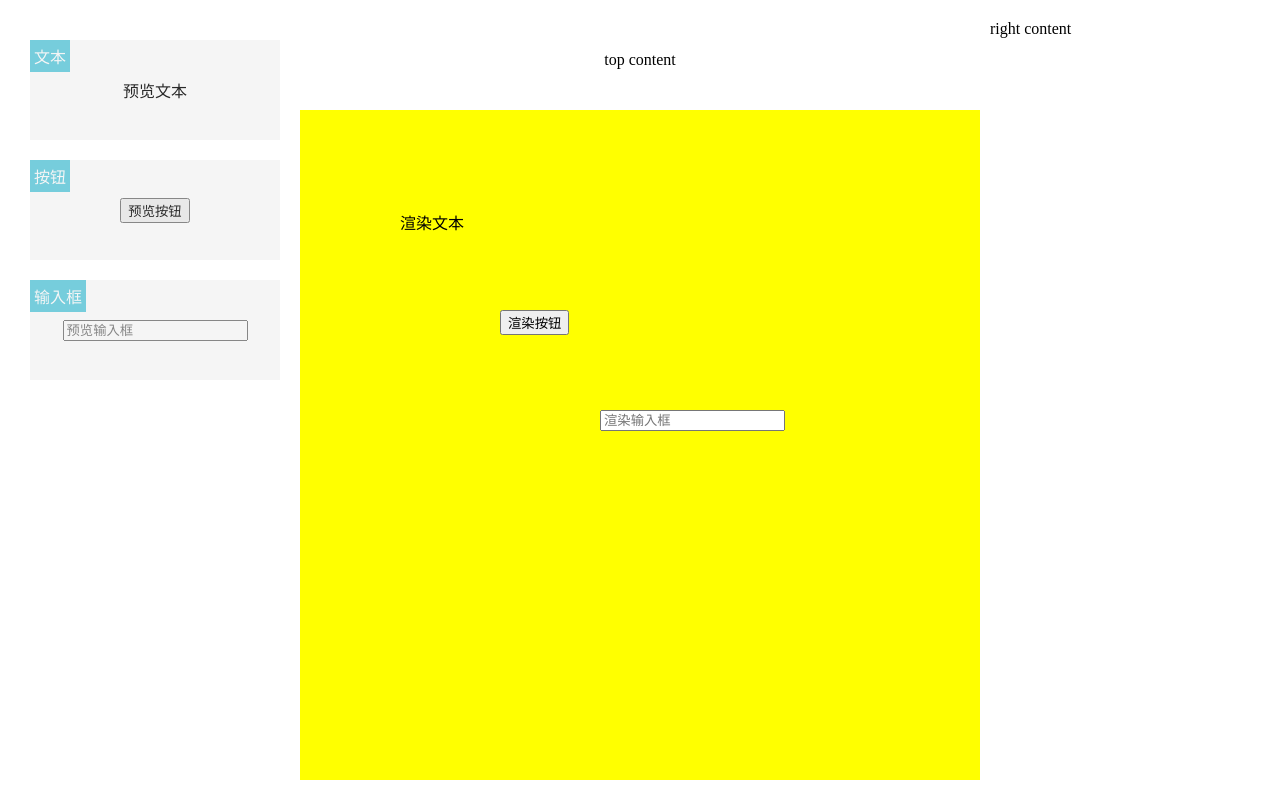
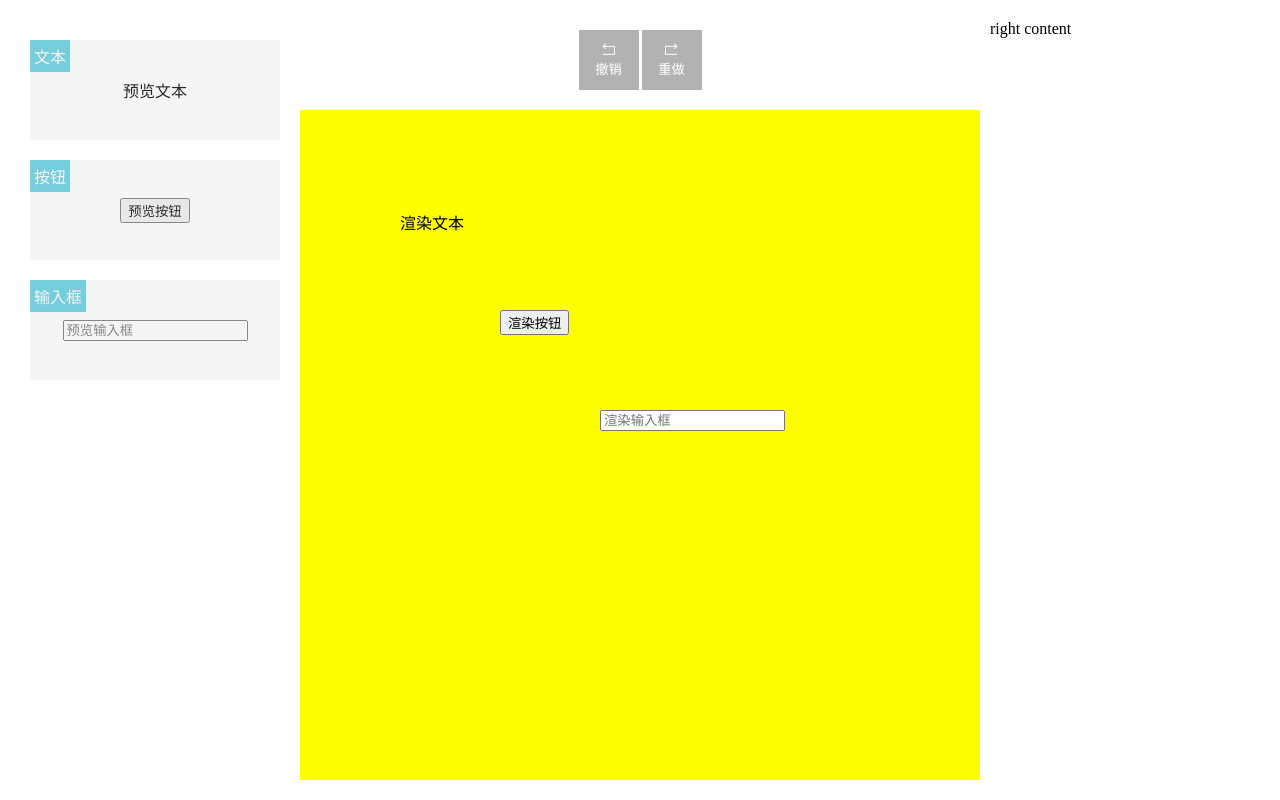
Before and after one commit to hejuxin/vue-lowcode, a Vue app: page / in a window 1280 px wide. Built offline with nearby package versions, Linux system fonts and the light colour scheme.

Commit message:
feat: 添加撤销和重做功能。改造物料添加及物料移动逻辑

```diff
--- a/src/App.vue
+++ b/src/App.vue
@@ -7,13 +7,48 @@
 </template>
 
 <script setup>
-import { ref, provide } from 'vue';
+import { ref, provide, watch } from 'vue';
 import Editor from './packages/editor';
 import data from './data.json';
 import { registerConfigInfo as config } from './utils/register';
 
 const state = ref(data);
+watch(() => {
+  const { queue, current } = state.value;
+  console.log(queue, current)
+  if(current === -1) return;
+  state.value.blocks = queue[current]
+})
+
 provide('config', config);
+const mock = [
+  {
+    "top": 100,
+    "left": 100,
+    "zIndex": 1,
+    "key": "text"
+  },
+  {
+    "top": 200,
+    "left": 200,
+    "zIndex": 1,
+    "key": "button"
+  },
+  {
+    "top": 300,
+    "left": 300,
+    "zIndex": 1,
+    "key": "input"
+  }
+]
+function init(data) {
+  state.value.current += 1;
+  const { queue } = state.value;
+  queue[state.value.current] = data
+}
+
+init(mock);
+console.log(state)
 </script>
 
 <style lang="scss">
--- a/src/data.json
+++ b/src/data.json
@@ -4,23 +4,8 @@
         "height": 1000
     },
     "blocks": [
-        {
-            "top": 100,
-            "left": 100,
-            "zIndex": 1,
-            "key": "text"
-        },
-        {
-            "top": 200,
-            "left": 200,
-            "zIndex": 1,
-            "key": "button"
-        },
-        {
-            "top": 300,
-            "left": 300,
-            "zIndex": 1,
-            "key": "input"
-        }
-    ]
+
+    ],
+    "current": -1,
+    "queue": []
 }
--- a/src/packages/editor.jsx
+++ b/src/packages/editor.jsx
@@ -2,6 +2,8 @@ import { computed, defineComponent, inject, ref } from "vue";
 import EditorBlock from "./editor-block";
 import './editor.scss';
 import { useMenuDragger } from "@/utils/useMenuDragger";
+import { useCommand } from "@/utils/useCommand";
+import deepcopy from "deepcopy";
 
 export default defineComponent({
   props: ["modelValue"],
@@ -51,7 +53,11 @@ export default defineComponent({
       const durX = e.clientX - dragState.startX;
       const durY = e.clientY - dragState.startY;
 
-      focusData.value.focus.forEach((block, index) => {
+
+      const { queue, current } = data.value;
+      const focusData = queue[current].filter(block => block.focus);
+
+      focusData.forEach((block, index) => {
         // mousemove一直在触发，top与left一直会在变
         // block.top = block.top + durY;
         // block.left = block.left + durX;
@@ -63,6 +69,11 @@ export default defineComponent({
     }
 
     const mouseup = e => {
+      let { queue, current } = data.value;
+      // 鼠标抬起时判断是否移动过
+      if(JSON.stringify(queue[current]) === JSON.stringify(queue[current - 1])) {
+        data.value.current = current - 1
+      }
       document.removeEventListener('mousemove', mousemove);
       document.removeEventListener('mouseup', mouseup);
     }
@@ -76,11 +87,23 @@ export default defineComponent({
       }
       block.focus = !block.focus;
 
+
+      let { queue, current } = data.value;
+      const focusData = queue[current].filter(block => block.focus);
       dragState = {
         startX: e.clientX,
         startY: e.clientY,
-        startPos: focusData.value.focus.map(blcok => ({ top: blcok.top, left: blcok.left }))
+        startPos: focusData.map(blcok => ({ top: blcok.top, left: blcok.left }))
       }
+
+      // 鼠标按下时创建副本
+      const temp = deepcopy(queue[current]);
+      current++;
+      queue[current] = temp;
+      data.value.current = current;
+
+
+
 
       document.addEventListener('mousemove', mousemove);
       document.addEventListener('mouseup', mouseup);
@@ -90,6 +113,17 @@ export default defineComponent({
     const handleContainerMouseDown = e => {
       clearAllFocus();
     }
+
+
+    const command = useCommand(data);
+
+
+    const buttons = computed(() => (
+      [
+        { label: '撤销', icon: 'icon-back', disabled: data.value.current === 0, handler: () => command.undo() },
+        { label: '重做', icon: 'icon-forward', disabled: data.value.current === data.value.queue.length - 1 ,handler: () => command.redo() }
+      ]
+    ));
 
     return () => (
       <div className="editor">
@@ -113,7 +147,16 @@ export default defineComponent({
         </div>
         <div className="editor-right">right content</div>
         <div className="editor-container">
-          <div className="editor-container-top">top content</div>
+          <div className="editor-container-top">
+            {buttons.value.map((btn, index) => {
+              return (
+                <button disabled={btn.disabled} class="editor-container-top-button" onClick={btn.handler}>
+                  <i class={btn.icon}></i>
+                  <span>{btn.label}</span>
+                </button>
+              )
+            })}
+          </div>
           <div className="editor-container-content">
             <div className="editor-container-content-canvas" style={contentStyles.value} ref={contentRef} onMousedown={handleContainerMouseDown}>
               {
--- a/src/packages/editor.scss
+++ b/src/packages/editor.scss
@@ -69,6 +69,7 @@
             align-items: center;
 
             &-button {
+                border: none;
                 width: 60px;
                 height: 60px;
                 display: flex;
@@ -80,6 +81,10 @@
                 user-select: none;
                 cursor: pointer;
                 color: #fff;
+
+                &:disabled {
+                    cursor: not-allowed;
+                }
 
                 &+& {
                     margin-left: 3px
--- /dev/null
+++ b/src/utils/useCommand.js
@@ -0,0 +1,15 @@
+export function useCommand(data) {
+  function undo() {
+    data.value.current -= 1;
+  }
+
+  function redo() {
+    data.value.current += 1;
+  }
+
+
+  return {
+    undo,
+    redo
+  }
+}
--- a/src/utils/useMenuDragger.js
+++ b/src/utils/useMenuDragger.js
@@ -19,10 +19,9 @@ export function useMenuDragger(contentRef, data) {
   // drop 松手的时候 根据拖拽的组件 添加一个组件
   const drop = e => {
     const blocks = data.value.blocks;
-    const newData = {
-      ...data.value,
-      blocks: [
-        ...blocks,
+
+    const newBlocks = [
+      ...blocks,
         {
           top: e.offsetY,
           left: e.offsetX,
@@ -30,10 +29,11 @@ export function useMenuDragger(contentRef, data) {
           key: currentComponent.key,
           alignCenter: true
         }
-      ]
-    }
+    ]
 
-    data.value = newData;
+
+    data.value.current += 1;
+    data.value.queue[data.value.current] = newBlocks;
     currentComponent = null;
   }
 
```
